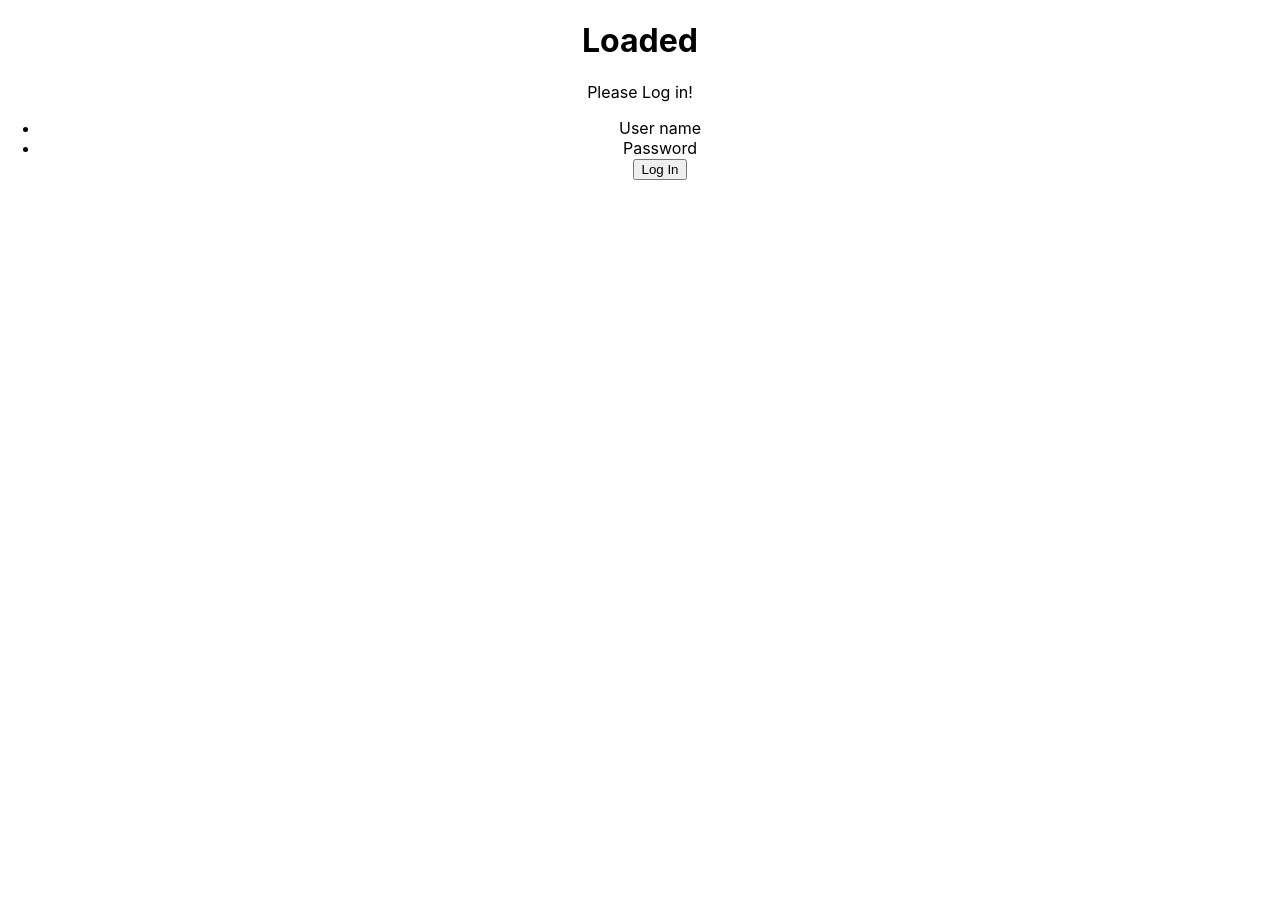
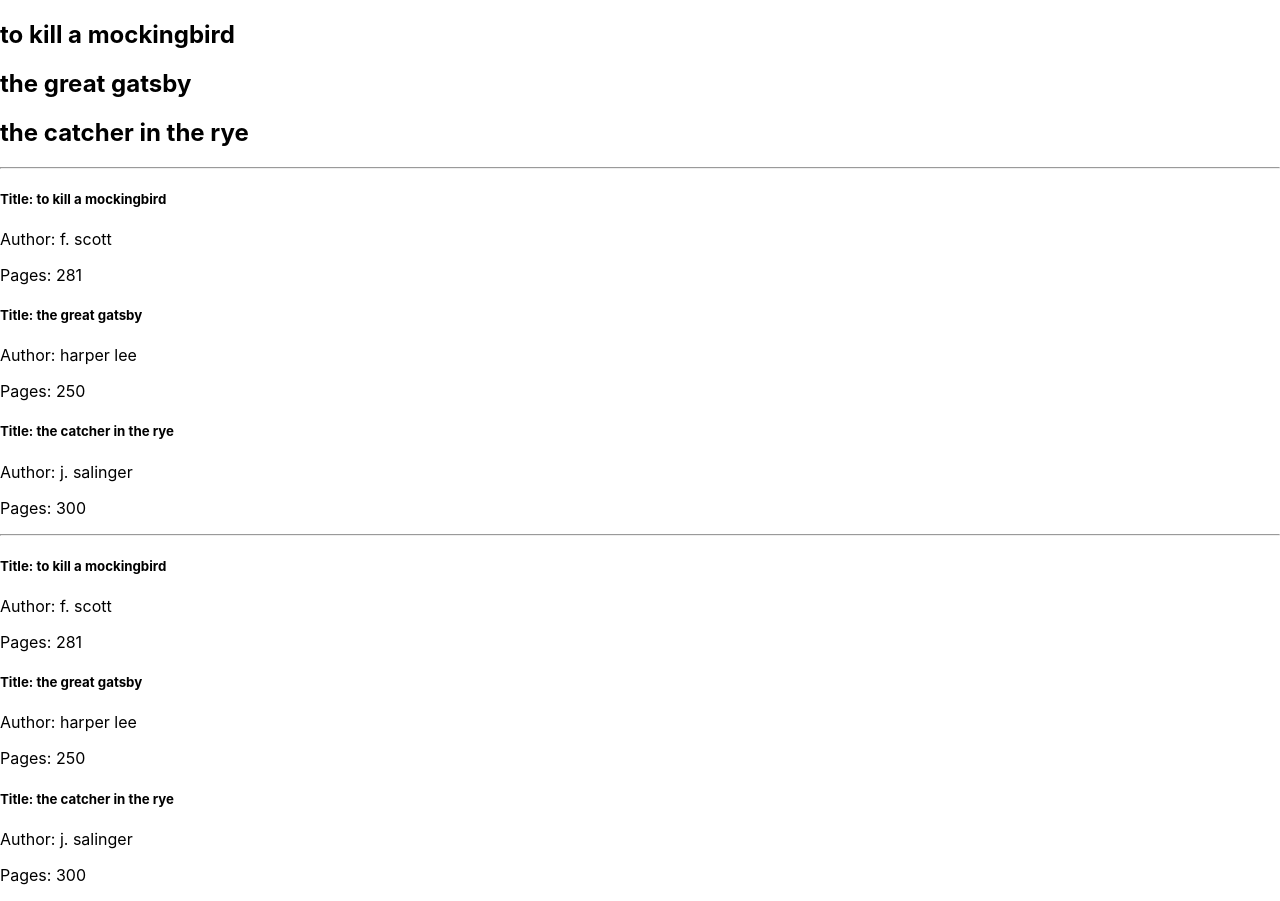
Before and after one commit to strasse34/practice-5, a React (Create React App) app in the folder my-app/: page / in a window 1280 px wide. Before the commit the page ends 800 px from the top, so only its background shows below. Built offline with nearby package versions, Linux system fonts and the light colour scheme.

Commit message:
rederng list

```diff
--- a/my-app/src/App.js
+++ b/my-app/src/App.js
@@ -1,16 +1,12 @@
-import logo from './logo.svg';
-import './App.css';
-import NestingComponent from './components/NestingComponent';
-
-
+import css from './App.css';
+import RenderingLists from './components/RenderingLists';
 
 function App() {
   return (
-    <div className="App">
-      <NestingComponent />
+    <div className={css.App}>
+      <RenderingLists />
     </div>
   );
 }
 
-
 export default App;
--- /dev/null
+++ b/my-app/src/components/Book.js
@@ -0,0 +1,15 @@
+import React from 'react'
+
+function Book(props) {
+    const book = props.book
+  return (
+    <div>
+        <h5>Title: {book.title}</h5>
+        <p>Author: {book.author}</p>
+        <p>Pages: {book.pages}</p>
+
+    </div>
+  )
+}
+
+export default Book
--- /dev/null
+++ b/my-app/src/components/RenderingLists.js
@@ -0,0 +1,58 @@
+import React from 'react'
+import Book from './Book.js'
+
+function RenderingLists() {
+    const booklist = [
+        'to kill a mockingbird',
+        'the great gatsby',
+        'the catcher in the rye'
+    ]
+
+    const books = [
+        {
+            title: 'to kill a mockingbird',
+            author: 'f. scott',
+            pages: 281
+        },
+        {
+            title: 'the great gatsby',
+            author: 'harper lee',
+            pages: 250
+        },
+        {
+            title: 'the catcher in the rye',
+            author: 'j. salinger',
+            pages: 300
+        }
+    ]
+
+
+  return (
+    <div>
+        {booklist.map((book) => {
+            return <h2 key={book}>{book}</h2>
+        })}
+        <hr/>
+        {
+            books.map(book => {
+                return (
+                    <div key={book.title}>
+                        <h5>Title: {book.title}</h5>
+                        <p>Author: {book.author}</p>
+                        <p>Pages: {book.pages}</p>
+                    </div>
+                )
+            })
+        }
+        <hr />
+        {books.map(book => {
+            return <Book key={book.title} book={book} />
+        })}
+
+    </div>
+
+
+  )
+}
+
+export default RenderingLists
```
